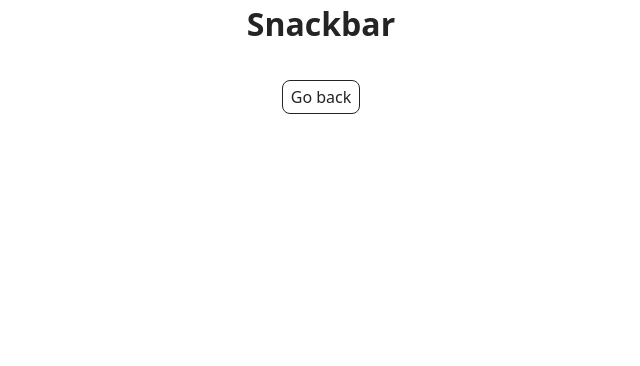
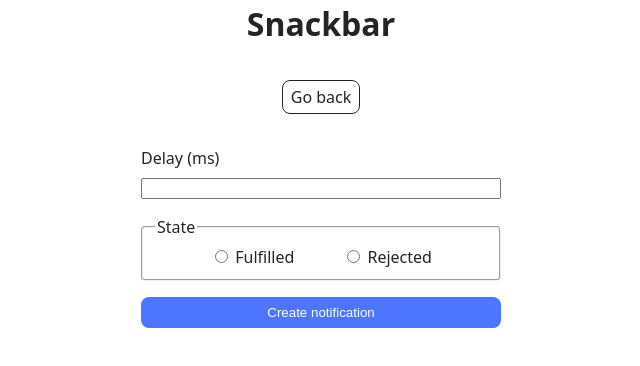
Before and after one commit to Yaremchuk-Sergey/goit-js-hw-10, a website built with Vite: page src/2-snackbar.html in a window 1280 px wide. Shown: the whole page, without its empty margins (319-959 px from the left). Built offline with nearby package versions, Linux system fonts and the light colour scheme.

Commit message:
Додане друге завдання — snackbar

```diff
--- a/src/2-snackbar.html
+++ b/src/2-snackbar.html
@@ -12,6 +12,28 @@
       <div class="container">
         <h1 class="main-title">Snackbar</h1>
         <a class="back-link" href="./index.html">Go back</a>
+        <form class="form">
+          <label class="form-delay">
+            Delay (ms)
+            <input type="number" name="delay" required />
+          </label>
+
+          <fieldset>
+            <legend>State</legend>
+            <div class="radio-group">
+              <label>
+                <input type="radio" name="state" value="fulfilled" required />
+                Fulfilled
+              </label>
+              <label>
+                <input type="radio" name="state" value="rejected" required />
+                Rejected
+              </label>
+            </div>
+          </fieldset>
+
+          <button type="submit">Create notification</button>
+        </form>
       </div>
       <script type="module" src="./js/2-snackbar.js"></script>
     </main>
--- a/src/css/styles.css
+++ b/src/css/styles.css
@@ -40,3 +40,57 @@
   line-height: 150%;
   color: #2e2f42;
 }
+
+/* Snackbar */
+
+.form {
+  display: flex;
+  flex-direction: column;
+  align-items: center;
+  gap: 16px;
+  margin-top: 32px;
+}
+
+.form-delay {
+  display: flex;
+  flex-direction: column;
+  align-items: flex-start;
+  gap: 8px;
+}
+
+.form-delay input {
+  width: 352px;
+}
+
+fieldset {
+  width: 332px;
+  border-radius: 4px;
+  stroke-width: 1px;
+  stroke: #808080;
+}
+
+legend {
+  display: inline-block;
+  text-align: left;
+}
+
+.radio-group {
+  display: flex;
+  flex-direction: row;
+  justify-content: center;
+  gap: 48px;
+}
+
+button[type='submit'] {
+  width: 360px;
+  padding: 8px 16px;
+  border: none;
+  background-color: #4e75ff;
+  color: #fff;
+  border-radius: 8px;
+  cursor: pointer;
+}
+
+button[type='submit']:hover {
+  background-color: #6c8cff;
+}
--- a/src/js/2-snackbar.js
+++ b/src/js/2-snackbar.js
@@ -0,0 +1,37 @@
+import iziToast from 'izitoast';
+import 'izitoast/dist/css/iziToast.min.css';
+
+const form = document.querySelector('.form');
+
+form.addEventListener('submit', e => {
+  e.preventDefault();
+
+  const delay = Number(form.elements.delay.value);
+  const state = form.elements.state.value; // "fulfilled" или "rejected"
+
+  createPromise(delay, state)
+    .then(delay => {
+      iziToast.success({
+        title: 'Success',
+        message: `✅ Fulfilled promise in ${delay}ms`,
+      });
+    })
+    .catch(delay => {
+      iziToast.error({
+        title: 'Error',
+        message: `❌ Rejected promise in ${delay}ms`,
+      });
+    });
+});
+
+function createPromise(delay, state) {
+  return new Promise((resolve, reject) => {
+    setTimeout(() => {
+      if (state === 'fulfilled') {
+        resolve(delay);
+      } else {
+        reject(delay);
+      }
+    }, delay);
+  });
+}
```
